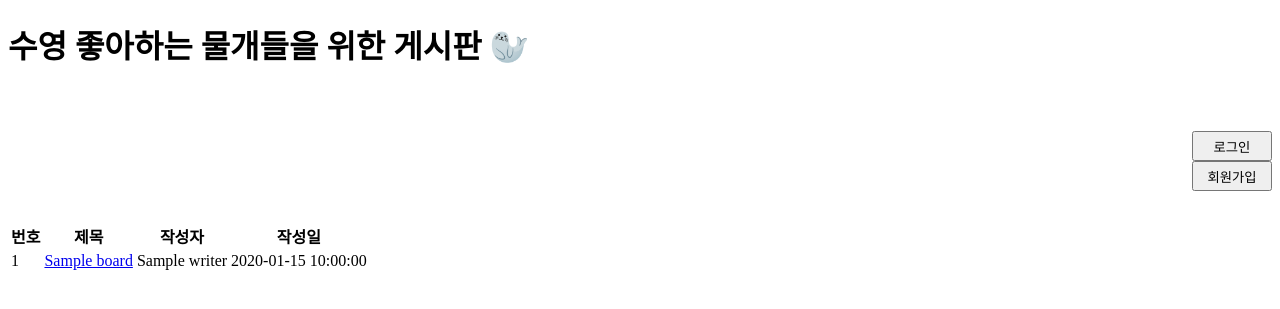
After one commit to uoahir/phpboard, a PHP site: template views/home.php in a window 1280 px wide. The commit adds this page. Shown: the top 309 px of the page. Run offline with PHP 8.4, Linux system fonts and the light colour scheme; the template is opened without the code that fills it: most values are stand-ins (such as "Sample title", 1, 10 or a date in 2020).

Commit message:
mvc 구조화 및 DB 관련 클래스 설정

```diff
--- /dev/null
+++ b/css/home.css
@@ -0,0 +1,21 @@
+#header{
+    /*border-style: solid;*/
+    /*border-color: black;*/
+    width: 100%;
+    height: 200px;
+}
+
+#header-title{
+    width: 70%;
+    height: 55%;
+}
+
+#header-login{
+    display: flex;
+    justify-content: flex-end;
+}
+
+#header-login button {
+    width: 80px;
+    height: 30px;
+}
--- /dev/null
+++ b/views/home.php
@@ -0,0 +1,54 @@
+
+<!DOCTYPE html>
+<html lang="ko">
+<head>
+    <meta charset="UTF-8">
+    <meta name="viewport" content="width=device-width, initial-scale=1.0">
+    <title>게시판</title>
+    <link rel="stylesheet" href="../css/home.css">
+</head>
+<body>
+<header>
+    <div id="header">
+        <div id="header-title">
+            <h1>수영 좋아하는 물개들을 위한 게시판 🦭</h1>
+        </div>
+        <div id="header-login">
+            <div>
+                <div>
+                    <button>로그인</button>
+                </div>
+                <div>
+                    <button>회원가입</button>
+                </div>
+            </div>
+        </div>
+    </div>
+
+</header>
+
+<!-- 게시글 리스트 -->
+<div class="board-list">
+    <table>
+        <thead>
+        <tr>
+            <th>번호</th>
+            <th>제목</th>
+            <th>작성자</th>
+            <th>작성일</th>
+        </tr>
+        </thead>
+        <tbody>
+        <?php if(isset($boards)) ?>
+            <?php foreach ($boards as $board): ?>
+                <tr>
+                    <td><?php echo $board['id']; ?></td>
+                    <td><a href="boardview.php?id=<?php echo $board['id']; ?>"><?php echo $board['title']; ?></a></td>
+                    <td><?php echo $board['writer']; ?></td>
+                    <td><?php echo $board['createdAt']; ?></td>
+                </tr>
+            <?php endforeach; ?>
+        </tbody>
+    </table>
+</div>
+</body>
```
Also changed, not shown: application/DB.php (added, +36 -0 lines), application/Dao/BoardDao.php (added, +35 -0 lines), application/controller/BoardController.php (added, +25 -0 lines), application/service/BoardService.php (added, +26 -0 lines), composer.json (+7 -1 lines), public/index.php (+20 -2 lines), 1 other file.
